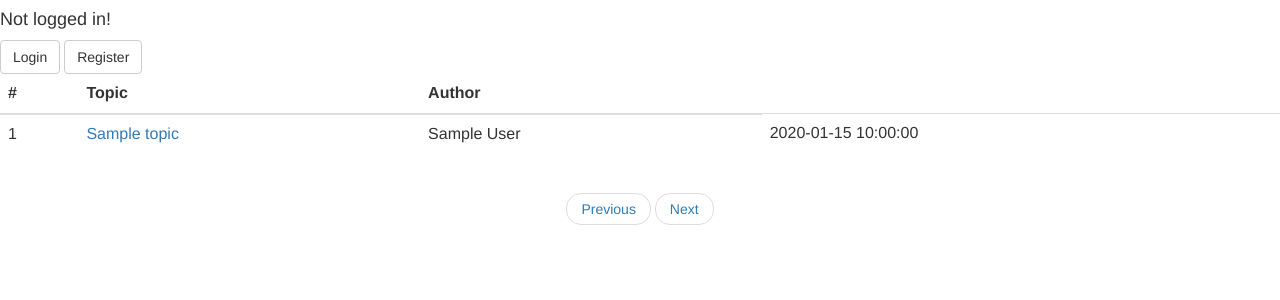
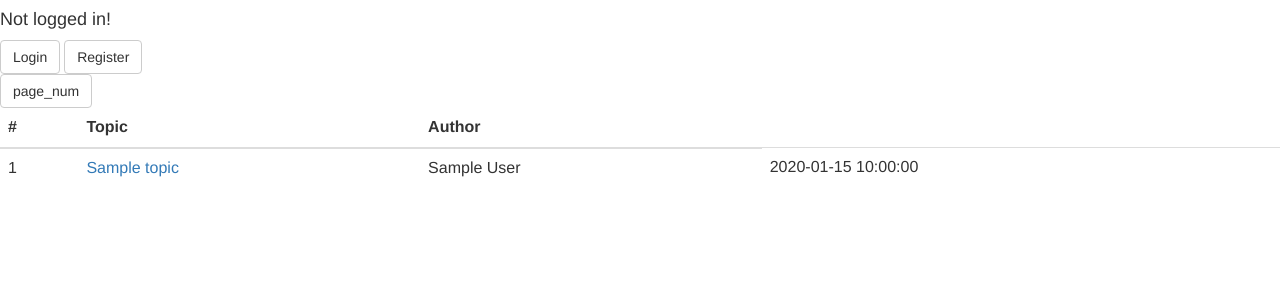
Before and after one commit to VayerMaking/rs-flask, a Flask app: page / in a window 1280 px wide. Shown: the top 300 px of the page. Run offline with Flask 2, Linux system fonts and the light colour scheme; tables that the repository leaves empty hold one stand-in row (values such as "Sample post"); some libraries are stand-ins or nearby versions.

Commit message:
Add pagination

```diff
--- a/main.py
+++ b/main.py
@@ -39,7 +39,8 @@ class Post(db.Model):
     topic = db.Column(db.String)
 
 def topic_return():
-	return Topic.query.order_by(Topic.timestamp.asc()).all()
+	page = request.args.get('page', 1, type=int)
+	return Topic.query.order_by(Topic.timestamp.asc()).paginate(page=page, per_page=3)
 
 @app.route('/', methods=['GET'])
 @app.route('/home', methods=['GET'])
--- a/templates/index.html
+++ b/templates/index.html
@@ -18,7 +18,7 @@
 	      </tr>
 	    </thead>
 	    <tbody>
-	        {% for topic in topics %}
+	        {% for topic in topics.items %}
 		        <tr>
 		        	<td>{{topic.id}}</td>
 				    <td><a href = "/topic/?topic={{topic.title}}"> {{topic.title}} </a></td>
@@ -26,14 +26,17 @@
 						<td>{{topic.timestamp}}</td>
 				</tr>
 			{% endfor %}
+			{% for page_num in topics.iter_pages(left_edge=1, right_edge=1) %}
+				{% if page_num %}
+					<a class="btn btn-default" href="{{ url_for('index', page=page_num)}}">page_num</a>
+				{% else %}
+					...
+				{% endif %}
+			{% endfor %}
 	    </tbody>
 	  </table>
 	</div>
     </header>
-    	<ul class="pager">
-		<li><a href="#">Previous</a></li>
-  		<li><a href="#">Next</a></li>
-		</ul>
  </body>
  {% endblock %}
 </html>
```
